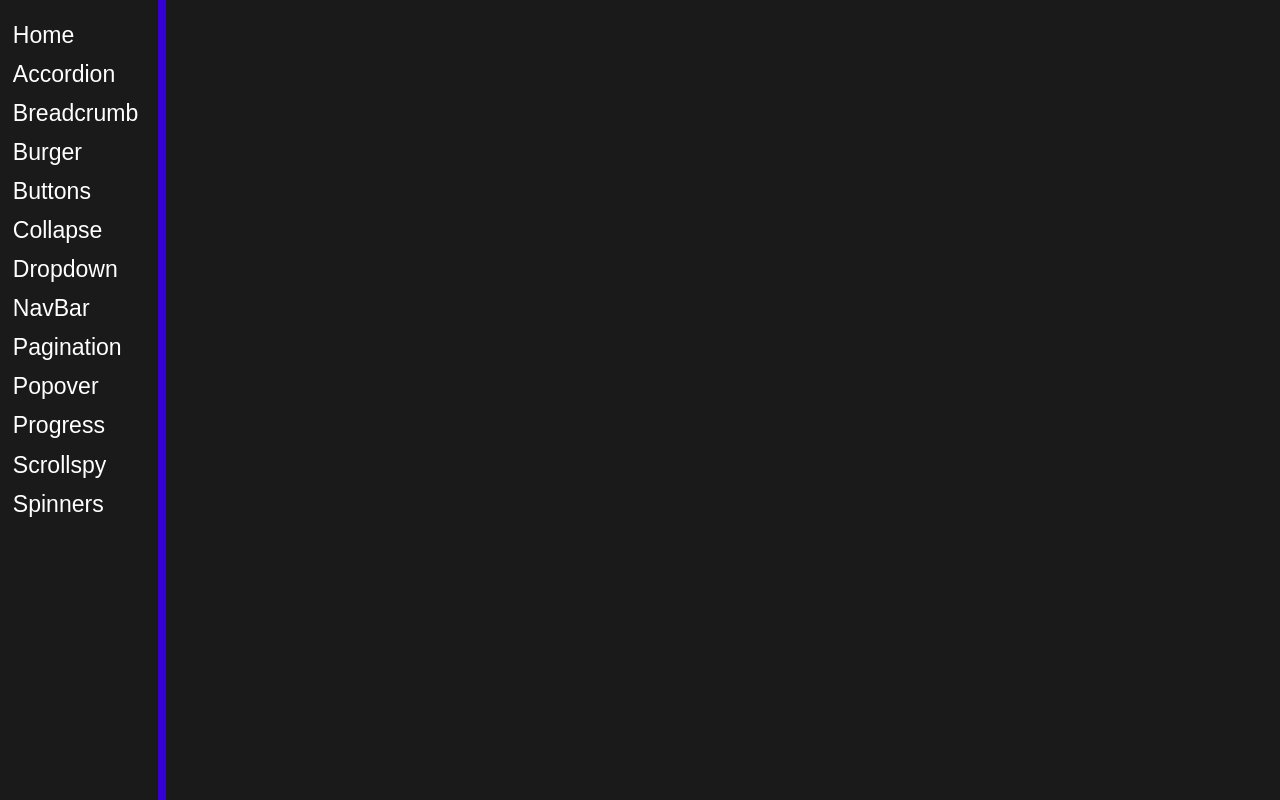
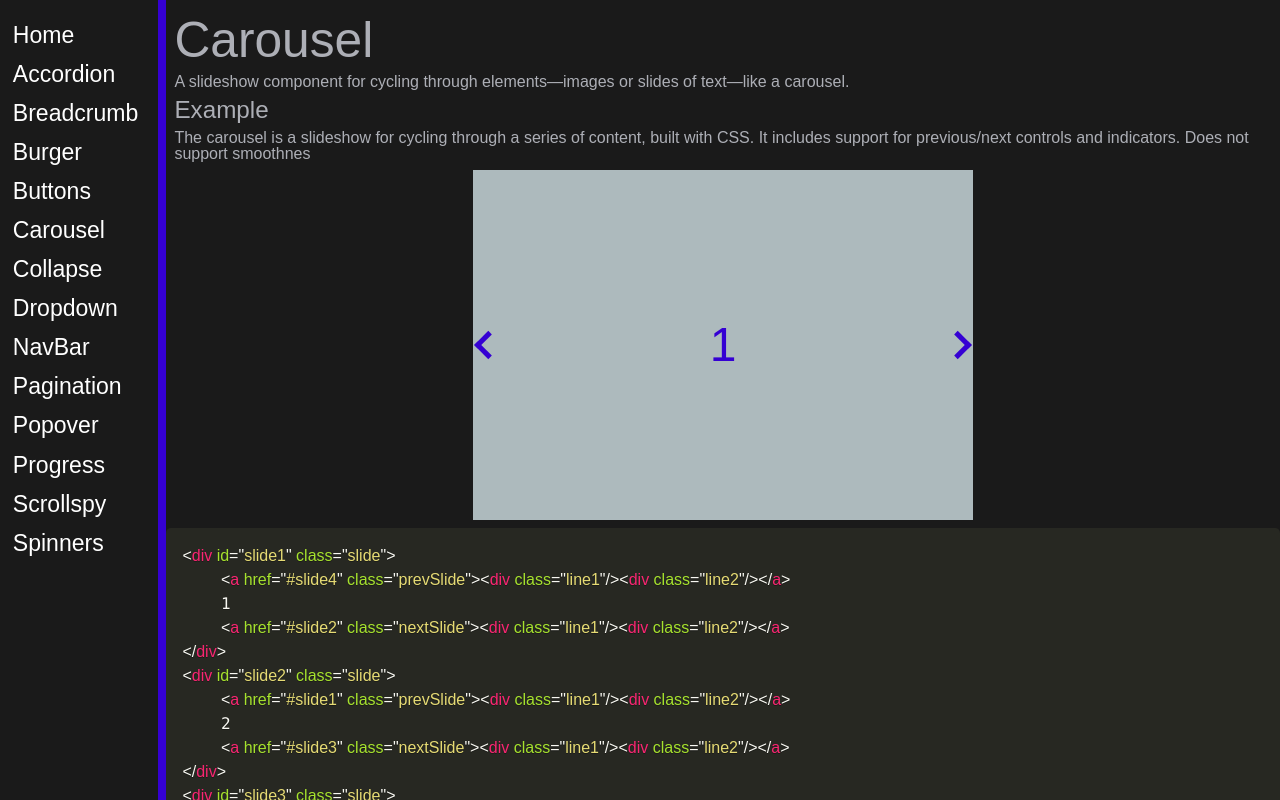
Before and after one commit to MrGio7/templates, a React (Create React App) app: page /cssTemplate/carousel in a window 1280 px wide. Built offline with nearby package versions, Linux system fonts and the light colour scheme.

Commit message:
added carousel template

```diff
--- a/src/components/cssTemplate.js
+++ b/src/components/cssTemplate.js
@@ -5,6 +5,7 @@ function CssTemplate(props) {
     const BreadCrumb = props.loadable(() => import("./templates/breadcrumb"), {fallback: <props.Loader/>});
     const Burger = props.loadable(() => import("./templates/burger"), {fallback: <props.Loader/>});
     const Buttons = props.loadable(() => import("./templates/buttons"), {fallback: <props.Loader/>});
+    const Carousel = props.loadable(() => import("./templates/carousel"), {fallback: <props.Loader/>});
     const CssTemplateMenu = props.loadable(() => import("./cssTemplateMenu"), {fallback: <props.Loader/>});
 
     return <div className="cssTemplate">
@@ -22,6 +23,9 @@ function CssTemplate(props) {
             <Route exact path={`/cssTemplate/buttons`}>
                 <Buttons/>
             </Route>
+            <Route exact path={`/cssTemplate/carousel`}>
+                <Carousel/>
+            </Route>
         </Switch>
     </div>
 }
--- a/src/components/cssTemplateMenu.js
+++ b/src/components/cssTemplateMenu.js
@@ -8,6 +8,7 @@ function CssTemplateMenu() {
             <Link to="/cssTemplate/breadcrumb">Breadcrumb</Link>
             <Link to="/cssTemplate/burger">Burger</Link>
             <Link to="/cssTemplate/buttons">Buttons</Link>
+            <Link to="/cssTemplate/carousel">Carousel</Link>
             <li>Collapse</li>
             <li>Dropdown</li>
             <li>NavBar</li>
--- /dev/null
+++ b/src/components/templates/carousel.js
@@ -0,0 +1,132 @@
+import { useEffect } from "react";
+import Prism from "prismjs";
+
+function Carousel(){
+    useEffect(() => {
+        Prism.highlightAll()
+    }, []);
+
+    return<div className="carouselTemplate">
+        <h1>Carousel</h1>
+        <p>A slideshow component for cycling through elements—images or slides of text—like a carousel.</p>
+        <h2>Example</h2>
+        <p>The carousel is a slideshow for cycling through a series of content, built with CSS. It includes support for previous/next controls and indicators. Does not support smoothnes</p>
+        <div className="carouselExample">
+            <div id="slide1" className="slide">
+                <a href="#slide4" className="prevSlide"><div className="line1"/><div className="line2"/></a>
+                1
+                <a href="#slide2" className="nextSlide"><div className="line1"/><div className="line2"/></a>
+            </div>
+            <div id="slide2" className="slide">
+                <a href="#slide1" className="prevSlide"><div className="line1"/><div className="line2"/></a>
+                2
+                <a href="#slide3" className="nextSlide"><div className="line1"/><div className="line2"/></a>
+            </div>
+            <div id="slide3" className="slide">
+                <a href="#slide2" className="prevSlide"><div className="line1"/><div className="line2"/></a>
+                3
+                <a href="#slide4" className="nextSlide"><div className="line1"/><div className="line2"/></a>
+            </div>
+            <div id="slide4" className="slide">
+                <a href="#slide3" className="prevSlide"><div className="line1"/><div className="line2"/></a>
+                4
+                <a href="#slide1" className="nextSlide"><div className="line1"/><div className="line2"/></a>
+            </div>
+        </div>
+        <pre>
+            <code className="language-html">
+{`<div id="slide1" class="slide">
+    <a href="#slide4" class="prevSlide"><div class="line1"/><div class="line2"/></a>
+    1
+    <a href="#slide2" class="nextSlide"><div class="line1"/><div class="line2"/></a>
+</div>
+<div id="slide2" class="slide">
+    <a href="#slide1" class="prevSlide"><div class="line1"/><div class="line2"/></a>
+    2
+    <a href="#slide3" class="nextSlide"><div class="line1"/><div class="line2"/></a>
+</div>
+<div id="slide3" class="slide">
+    <a href="#slide2" class="prevSlide"><div class="line1"/><div class="line2"/></a>
+    3
+    <a href="#slide4" class="nextSlide"><div class="line1"/><div class="line2"/></a>
+</div>
+<div id="slide4" class="slide">
+    <a href="#slide3" class="prevSlide"><div class="line1"/><div class="line2"/></a>
+    4
+    <a href="#slide1" class="nextSlide"><div class="line1"/><div class="line2"/></a>
+</div>`}
+        </code>
+        </pre>
+        <pre>
+            <code className="language-css">
+{`.carouselExample {
+	 width: 500px;
+	 margin: 0 auto;
+	 display: flex;
+	 flex-direction: row;
+	 overflow: hidden;
+}
+ .carouselExample .slide {
+	 flex: 0 0 500px;
+	 width: 500px;
+	 height: 350px;
+	 background-color: white;
+	 display: inline-flex;
+	 align-items: center;
+	 justify-content: space-between;
+	 color: purple;
+	 font-size: 3rem;
+}
+ .carouselExample .slide .prevSlide {
+	 cursor: pointer;
+}
+ .carouselExample .slide .prevSlide .line1 {
+	 cursor: pointer;
+	 width: 20px;
+	 height: 5px;
+	 background-color: purple;
+	 transform: translateY(-2.8px) rotate(-45deg);
+}
+ .carouselExample .slide .prevSlide .line2 {
+	 cursor: pointer;
+	 width: 20px;
+	 height: 5px;
+	 background-color: purple;
+	 transform: translateY(2.8px) rotate(45deg);
+}
+ .carouselExample .slide .nextSlide {
+	 cursor: pointer;
+}
+ .carouselExample .slide .nextSlide .line1 {
+	 cursor: pointer;
+	 width: 20px;
+	 height: 5px;
+	 background-color: purple;
+	 transform: translateY(-2.8px) rotate(45deg);
+}
+ .carouselExample .slide .nextSlide .line2 {
+	 cursor: pointer;
+	 width: 20px;
+	 height: 5px;
+	 background-color: purple;
+	 transform: translateY(2.8px) rotate(-45deg);
+}
+ .carouselExample #slide1 {
+	 background-color: #adbabd;
+}
+ .carouselExample #slide2 {
+	 background-color: #91b7c7;
+}
+ .carouselExample #slide3 {
+	 background-color: #6eb4d1;
+}
+ .carouselExample #slide4 {
+	 background-color: #6cbeed;
+}
+ `}
+      </code>
+        </pre>
+    </div>
+};
+
+export default Carousel;
--- a/src/style/components/_cssTemplate.scss
+++ b/src/style/components/_cssTemplate.scss
@@ -37,7 +37,7 @@ code {
 
 }
 
-.accordionTemplate, .breadcrumbTemplate, .burgerTemplate, .buttonsTemplate {
+.accordionTemplate, .breadcrumbTemplate, .burgerTemplate, .buttonsTemplate, .carouselTemplate {
     width: 87%;
     overflow-x: hidden;
 
@@ -235,4 +235,76 @@ code {
             }
         }
     }
+
+    .carouselExample{
+        width: 500px;
+        margin: 0 auto;
+        display: flex;
+        flex-direction: row;
+        overflow:hidden;
+
+        .slide{
+            flex:0 0 500px;
+            width: 500px;
+            height: 350px;
+            background-color: white;
+            display: inline-flex;
+            align-items: center;
+            justify-content: space-between;
+            color:$purple3;
+            font-size: 3rem;
+
+            .prevSlide{
+                cursor: pointer;
+                .line1{
+                    cursor: pointer;
+                    width: 20px;
+                    height: 5px;
+                    background-color: $purple3;
+                    transform: translateY(-2.8px) rotate(-45deg);
+                }
+                .line2{
+                    cursor: pointer;
+                    width: 20px;
+                    height: 5px;
+                    background-color: $purple3;
+                    transform: translateY(2.8px) rotate(45deg);
+                }
+            }
+
+            .nextSlide{
+                cursor: pointer;
+                .line1{
+                    cursor: pointer;
+                    width: 20px;
+                    height: 5px;
+                    background-color: $purple3;
+                    transform: translateY(-2.8px) rotate(45deg);
+                }
+                .line2{
+                    cursor: pointer;
+                    width: 20px;
+                    height: 5px;
+                    background-color: $purple3;
+                    transform: translateY(2.8px) rotate(-45deg);
+                }
+            }
+        }
+
+        #slide1{
+            background-color: #ADBABD;
+        }
+
+        #slide2{
+            background-color: #91b7c7;
+        }
+
+        #slide3{
+            background-color: #6eb4d1;
+        }
+
+        #slide4{
+            background-color: #6cbeed;
+        }
+    }
 }
```
